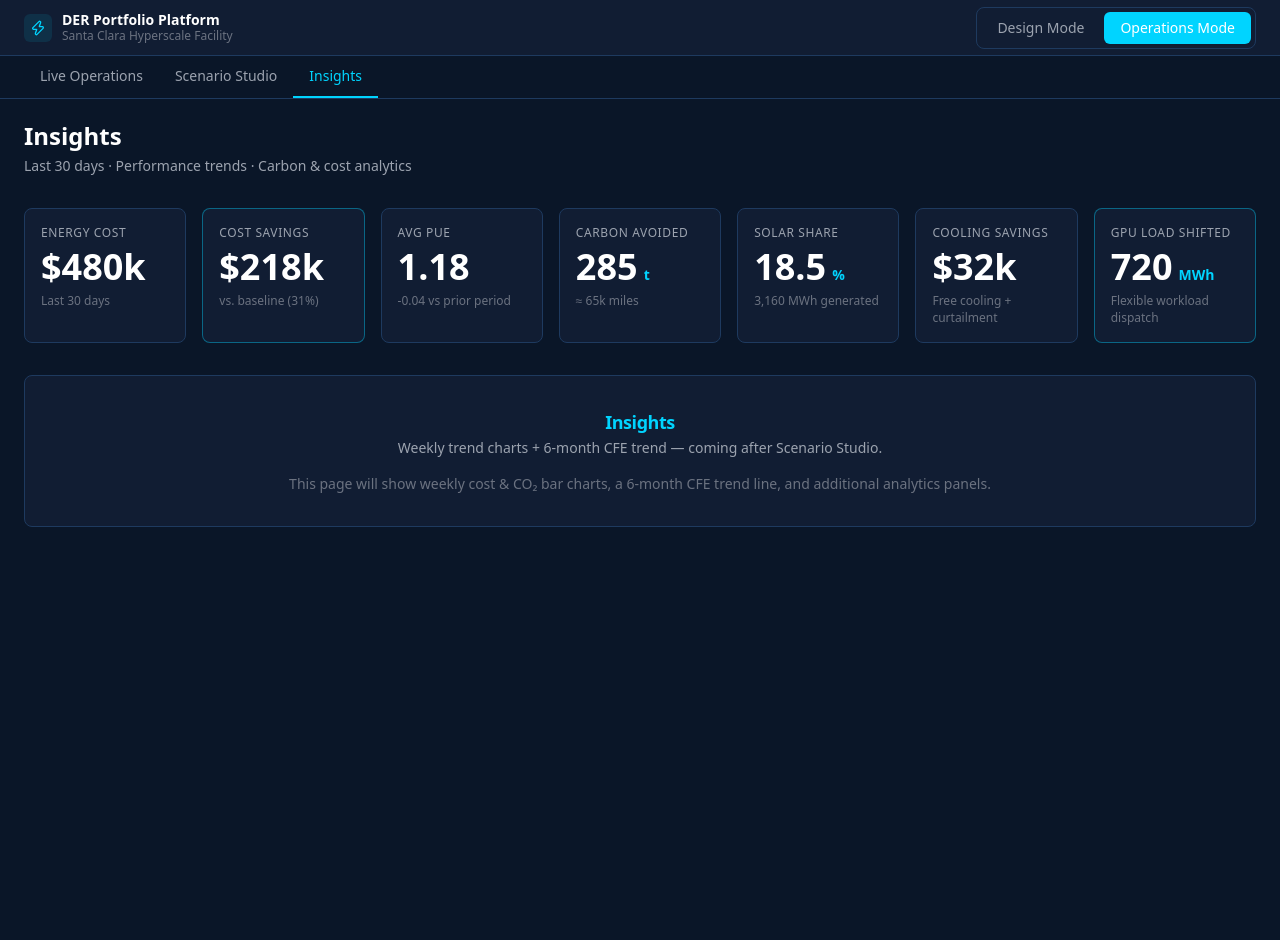
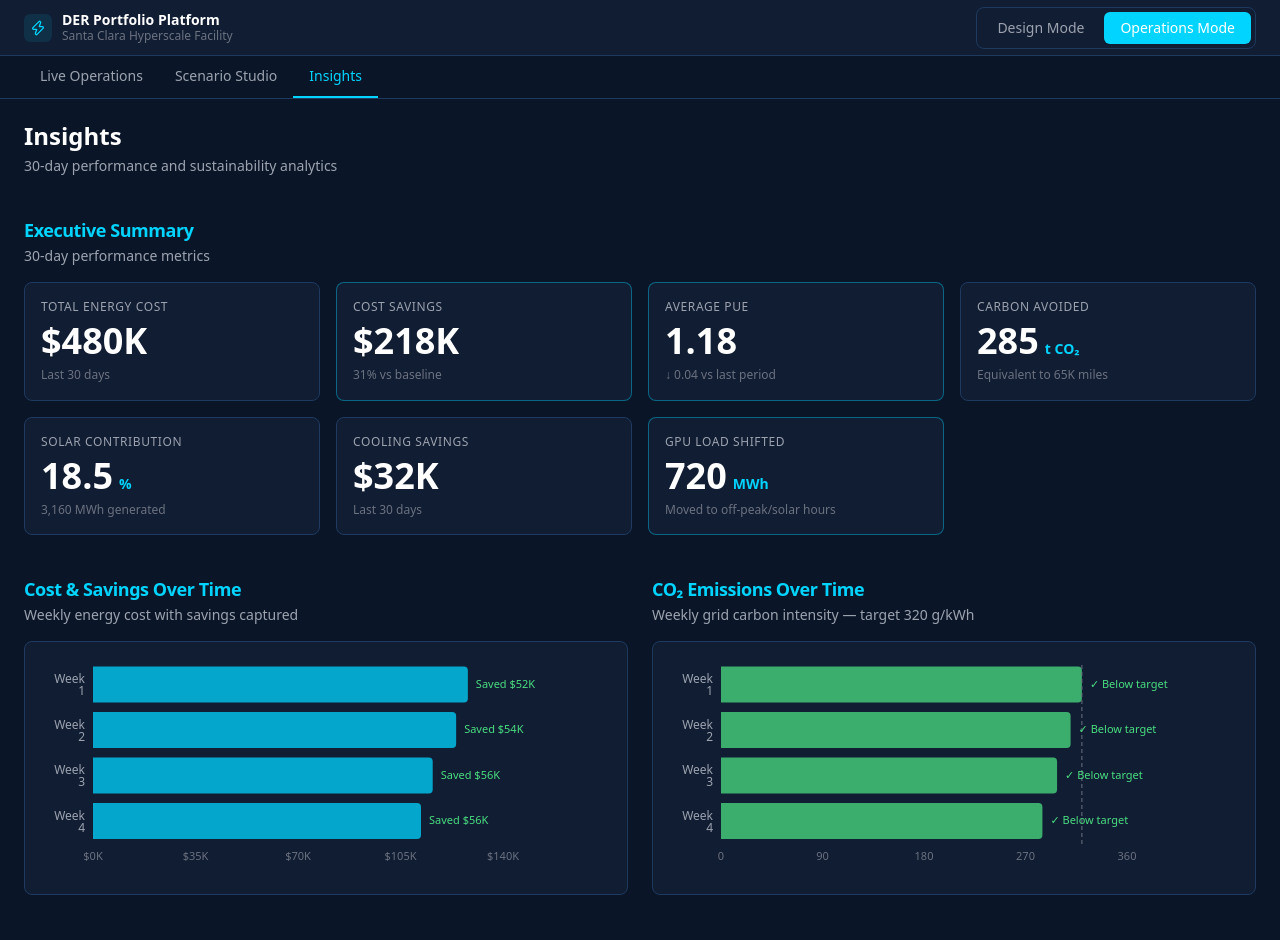
Before and after one commit to adamaraju12/IES-final-project, a Next.js app in the folder der-platform/: page /operations/insights in a window 1280 px wide. Shown: the top 940 px of the page. Before the commit the page ends 800 px from the top, so only its background shows below. Built offline with nearby package versions, Linux system fonts and the light colour scheme.

Commit message:
Build Insights page

```diff
--- a/der-platform/app/operations/insights/page.tsx
+++ b/der-platform/app/operations/insights/page.tsx
@@ -1,71 +1,351 @@
+"use client";
+
 import { getSiteData } from "@/lib/data";
 import { SectionHeader } from "@/components/SectionHeader";
 import { KPITile } from "@/components/KPITile";
+import {
+  BarChart,
+  Bar,
+  XAxis,
+  YAxis,
+  Tooltip,
+  ResponsiveContainer,
+  ReferenceLine,
+  LabelList,
+  LineChart,
+  Line,
+} from "recharts";
+
+// Shared dark-themed tooltip shell used by all three charts
+function ChartTooltip({
+  active,
+  label,
+  children,
+}: {
+  active?: boolean;
+  label?: string;
+  children?: React.ReactNode;
+}) {
+  if (!active) return null;
+  return (
+    <div className="bg-navy-card border border-navy-border rounded-lg p-3 text-xs shadow-2xl min-w-[140px]">
+      <p className="text-white font-semibold mb-2">{label}</p>
+      {children}
+    </div>
+  );
+}
 
 export default function InsightsPage() {
   const data = getSiteData();
   const { insights_30day } = data;
 
+  // ── Chart datasets ──────────────────────────────────────────────────────────
+  const costData = insights_30day.weekly_cost_actual.map((cost, i) => ({
+    week: `Week ${i + 1}`,
+    cost,
+    savings: insights_30day.weekly_savings[i],
+  }));
+
+  const co2Data = insights_30day.weekly_co2_intensity.map((intensity, i) => ({
+    week: `Week ${i + 1}`,
+    intensity,
+  }));
+
+  const cfeData = insights_30day.monthly_cfe_match.map((cfe, i) => ({
+    month: `Month ${i + 1}`,
+    cfe,
+  }));
+
   return (
-    <div className="p-6 max-w-7xl mx-auto space-y-8">
+    <div className="p-6 max-w-7xl mx-auto space-y-10 pb-16">
+
+      {/* ── Page header ── */}
       <div>
         <h1 className="text-2xl font-bold text-white">Insights</h1>
         <p className="text-gray-400 text-sm mt-1">
-          Last 30 days · Performance trends · Carbon & cost analytics
+          30-day performance and sustainability analytics
         </p>
       </div>
 
-      {/* KPI row — placeholder with live data */}
-      <div className="grid grid-cols-2 lg:grid-cols-4 xl:grid-cols-7 gap-4">
+      {/* ── Executive Summary KPIs ── */}
+      <section>
+        <SectionHeader
+          title="Executive Summary"
+          subtitle="30-day performance metrics"
+        />
+        <div className="grid grid-cols-1 sm:grid-cols-2 lg:grid-cols-4 gap-4">
           <KPITile
-          label="Energy Cost"
-          value={`$${insights_30day.total_energy_cost_thousands}k`}
+            label="Total Energy Cost"
+            value={`$${insights_30day.total_energy_cost_thousands}K`}
             context="Last 30 days"
           />
           <KPITile
             label="Cost Savings"
-          value={`$${insights_30day.cost_savings_thousands}k`}
+            value={`$${insights_30day.cost_savings_thousands}K`}
+            context={`${insights_30day.cost_savings_vs_baseline_pct}% vs baseline`}
             highlight
-          context={`vs. baseline (${insights_30day.cost_savings_vs_baseline_pct}%)`}
           />
           <KPITile
-          label="Avg PUE"
+            label="Average PUE"
             value={insights_30day.average_pue}
-          context={`${insights_30day.pue_change_vs_last_period > 0 ? "+" : ""}${insights_30day.pue_change_vs_last_period} vs prior period`}
+            context={`↓ ${Math.abs(insights_30day.pue_change_vs_last_period)} vs last period`}
+            highlight
           />
           <KPITile
             label="Carbon Avoided"
             value={insights_30day.carbon_avoided_tons}
-          unit="t"
-          context={`≈ ${(insights_30day.carbon_equivalent_miles / 1000).toFixed(0)}k miles`}
+            unit="t CO₂"
+            context={`Equivalent to ${(insights_30day.carbon_equivalent_miles / 1000).toFixed(0)}K miles`}
           />
           <KPITile
-          label="Solar Share"
+            label="Solar Contribution"
             value={insights_30day.solar_contribution_pct}
             unit="%"
             context={`${insights_30day.solar_generated_mwh.toLocaleString()} MWh generated`}
           />
           <KPITile
             label="Cooling Savings"
-          value={`$${insights_30day.cooling_savings_thousands}k`}
-          context="Free cooling + curtailment"
+            value={`$${insights_30day.cooling_savings_thousands}K`}
+            context="Last 30 days"
           />
           <KPITile
             label="GPU Load Shifted"
             value={insights_30day.gpu_load_shifted_mwh}
             unit="MWh"
-          context="Flexible workload dispatch"
+            context="Moved to off-peak/solar hours"
             highlight
           />
         </div>
+      </section>
 
-      <div className="bg-navy-card border border-navy-border rounded-lg p-8 text-center">
-        <SectionHeader title="Insights" subtitle="Weekly trend charts + 6-month CFE trend — coming after Scenario Studio." />
-        <p className="text-gray-500 text-sm">
-          This page will show weekly cost & CO₂ bar charts, a 6-month CFE trend line,
-          and additional analytics panels.
+      {/* ── Side-by-side bar charts ── */}
+      <section className="grid grid-cols-1 lg:grid-cols-2 gap-6">
+
+        {/* Cost & Savings */}
+        <div>
+          <SectionHeader
+            title="Cost & Savings Over Time"
+            subtitle="Weekly energy cost with savings captured"
+          />
+          <div className="bg-navy-card rounded-lg border border-navy-border p-4">
+            <ResponsiveContainer width="100%" height={220}>
+              <BarChart
+                layout="vertical"
+                data={costData}
+                margin={{ top: 4, right: 108, left: 0, bottom: 4 }}
+              >
+                <XAxis
+                  type="number"
+                  tick={{ fill: "#6b7280", fontSize: 11 }}
+                  tickLine={false}
+                  axisLine={false}
+                  tickFormatter={(v: number) => `$${(v / 1000).toFixed(0)}K`}
+                />
+                <YAxis
+                  type="category"
+                  dataKey="week"
+                  tick={{ fill: "#9ca3af", fontSize: 12 }}
+                  tickLine={false}
+                  axisLine={false}
+                  width={52}
+                />
+                <Tooltip
+                  content={(props: any) => {
+                    const row = costData.find((d) => d.week === props.label);
+                    return (
+                      <ChartTooltip active={props.active} label={props.label}>
+                        <p style={{ color: "#00d4ff" }}>
+                          Cost: ${((row?.cost ?? 0) / 1000).toFixed(0)}K
                         </p>
+                        <p style={{ color: "#4ade80" }}>
+                          Saved: ${((row?.savings ?? 0) / 1000).toFixed(0)}K
+                        </p>
+                      </ChartTooltip>
+                    );
+                  }}
+                />
+                <Bar
+                  dataKey="cost"
+                  fill="#00d4ff"
+                  fillOpacity={0.75}
+                  radius={[0, 4, 4, 0]}
+                >
+                  {/* "Saved $XK" label to the right of each bar */}
+                  <LabelList
+                    dataKey="savings"
+                    content={(props: any) => {
+                      const x = Number(props.x) || 0;
+                      const y = Number(props.y) || 0;
+                      const width = Number(props.width) || 0;
+                      const height = Number(props.height) || 0;
+                      const value = Number(props.value) || 0;
+                      return (
+                        <text
+                          x={x + width + 8}
+                          y={y + height / 2}
+                          fill="#4ade80"
+                          fontSize={11}
+                          fontWeight={500}
+                          dominantBaseline="middle"
+                        >
+                          Saved ${(value / 1000).toFixed(0)}K
+                        </text>
+                      );
+                    }}
+                  />
+                </Bar>
+              </BarChart>
+            </ResponsiveContainer>
           </div>
+        </div>
+
+        {/* CO2 Emissions */}
+        <div>
+          <SectionHeader
+            title="CO₂ Emissions Over Time"
+            subtitle={`Weekly grid carbon intensity — target ${insights_30day.co2_target} g/kWh`}
+          />
+          <div className="bg-navy-card rounded-lg border border-navy-border p-4">
+            <ResponsiveContainer width="100%" height={220}>
+              <BarChart
+                layout="vertical"
+                data={co2Data}
+                margin={{ top: 4, right: 112, left: 0, bottom: 4 }}
+              >
+                <XAxis
+                  type="number"
+                  domain={[0, 360]}
+                  tick={{ fill: "#6b7280", fontSize: 11 }}
+                  tickLine={false}
+                  axisLine={false}
+                />
+                <YAxis
+                  type="category"
+                  dataKey="week"
+                  tick={{ fill: "#9ca3af", fontSize: 12 }}
+                  tickLine={false}
+                  axisLine={false}
+                  width={52}
+                />
+                <Tooltip
+                  content={(props: any) => (
+                    <ChartTooltip active={props.active} label={props.label}>
+                      <p style={{ color: "#4ade80" }}>
+                        {props.payload?.[0]?.value} g CO₂/kWh
+                      </p>
+                      <p style={{ color: "#6b7280" }}>
+                        Target: {insights_30day.co2_target} g/kWh
+                      </p>
+                    </ChartTooltip>
+                  )}
+                />
+                {/* Dashed vertical reference line at target */}
+                <ReferenceLine
+                  x={insights_30day.co2_target}
+                  stroke="#6b7280"
+                  strokeDasharray="4 3"
+                  label={{
+                    value: `${insights_30day.co2_target}`,
+                    position: "top",
+                    fill: "#9ca3af",
+                    fontSize: 10,
+                  }}
+                />
+                <Bar
+                  dataKey="intensity"
+                  fill="#4ade80"
+                  fillOpacity={0.75}
+                  radius={[0, 4, 4, 0]}
+                >
+                  {/* "✓ Below target" label to the right of each bar */}
+                  <LabelList
+                    dataKey="intensity"
+                    content={(props: any) => {
+                      const x = Number(props.x) || 0;
+                      const y = Number(props.y) || 0;
+                      const width = Number(props.width) || 0;
+                      const height = Number(props.height) || 0;
+                      return (
+                        <text
+                          x={x + width + 8}
+                          y={y + height / 2}
+                          fill="#4ade80"
+                          fontSize={11}
+                          fontWeight={500}
+                          dominantBaseline="middle"
+                        >
+                          ✓ Below target
+                        </text>
+                      );
+                    }}
+                  />
+                </Bar>
+              </BarChart>
+            </ResponsiveContainer>
+          </div>
+        </div>
+      </section>
+
+      {/* ── 24/7 CFE Match Trend (full width) ── */}
+      <section>
+        <SectionHeader
+          title="24/7 CFE Match Trend"
+          subtitle="Monthly clean energy matching percentage — 6-month rolling window"
+        />
+        <div className="bg-navy-card rounded-lg border border-navy-border p-4 pt-6">
+          <ResponsiveContainer width="100%" height={280}>
+            <LineChart
+              data={cfeData}
+              margin={{ top: 8, right: 80, left: 0, bottom: 0 }}
+            >
+              <XAxis
+                dataKey="month"
+                tick={{ fill: "#6b7280", fontSize: 11 }}
+                tickLine={false}
+                axisLine={{ stroke: "#1e3a5f" }}
+              />
+              <YAxis
+                domain={[55, 85]}
+                tick={{ fill: "#6b7280", fontSize: 11 }}
+                tickLine={false}
+                axisLine={false}
+                unit="%"
+                width={42}
+              />
+              <Tooltip
+                content={(props: any) => (
+                  <ChartTooltip active={props.active} label={props.label}>
+                    <p style={{ color: "#00d4ff" }}>
+                      CFE Match: {props.payload?.[0]?.value}%
+                    </p>
+                  </ChartTooltip>
+                )}
+              />
+              {/* Dashed reference line at 80% target */}
+              <ReferenceLine
+                y={80}
+                stroke="#6b7280"
+                strokeDasharray="5 3"
+                label={{
+                  value: "Target 80%",
+                  position: "right",
+                  fill: "#9ca3af",
+                  fontSize: 11,
+                }}
+              />
+              <Line
+                type="monotone"
+                dataKey="cfe"
+                stroke="#00d4ff"
+                strokeWidth={2.5}
+                dot={{ fill: "#00d4ff", r: 5, strokeWidth: 0 }}
+                activeDot={{ r: 6, fill: "#00d4ff", stroke: "#ffffff", strokeWidth: 2 }}
+              />
+            </LineChart>
+          </ResponsiveContainer>
+        </div>
+      </section>
+
     </div>
   );
 }
```
Lines whose indentation alone changed are shown as unchanged.
